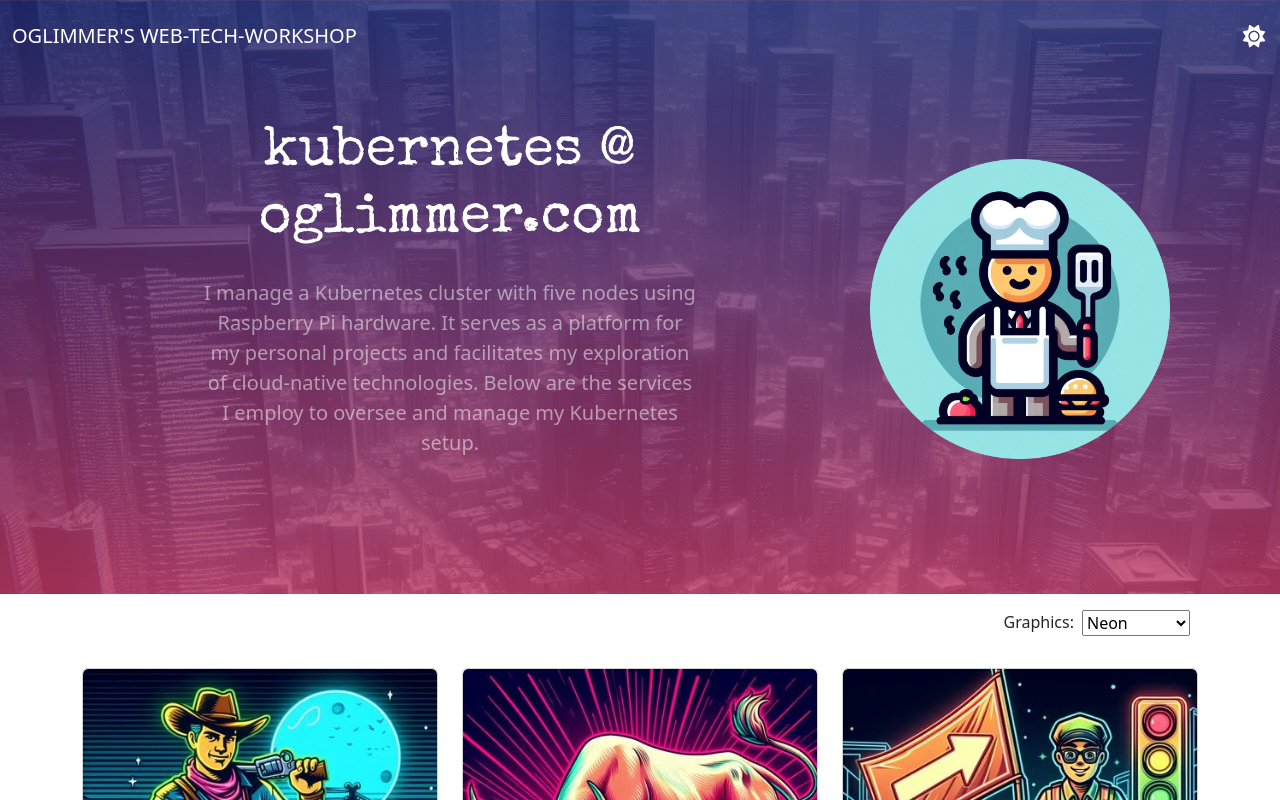
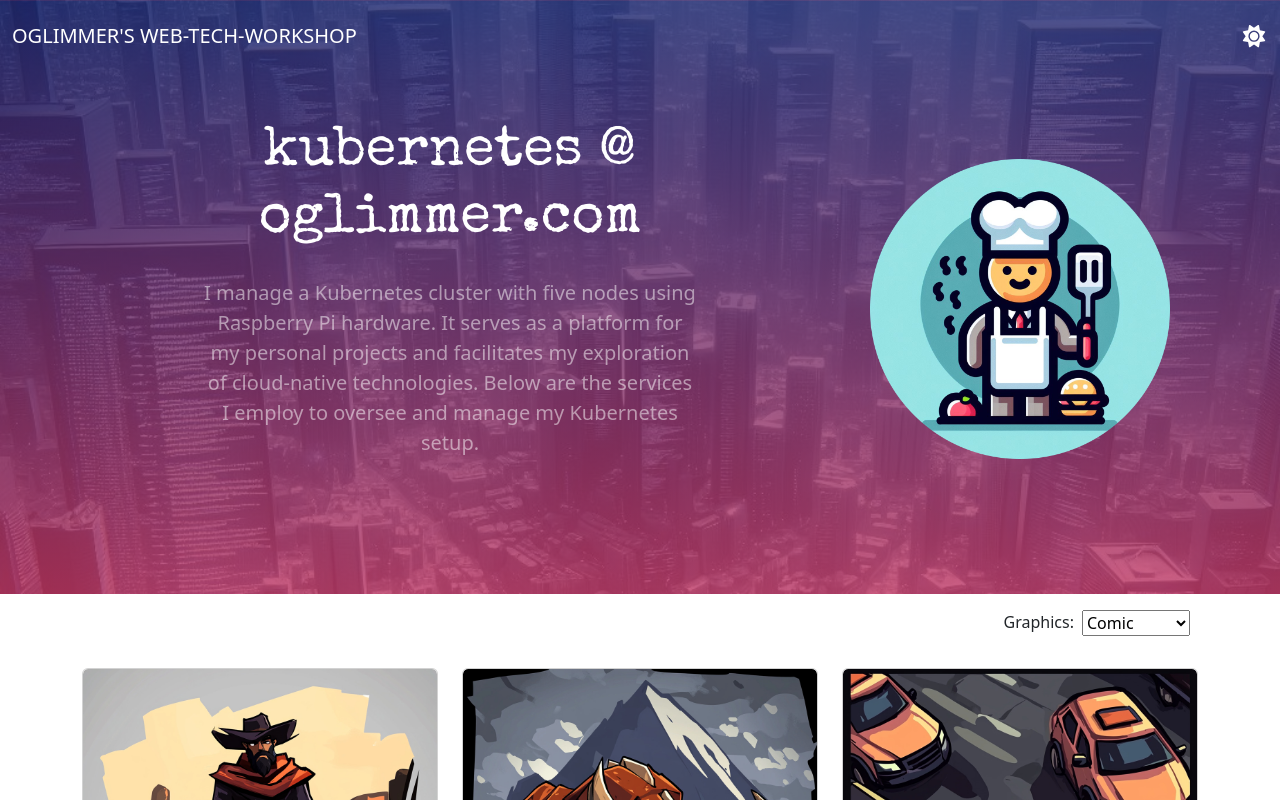
Before and after one commit to oglimmer/homepage-k8s, a Nuxt app: page / in a window 1280 px wide. Shown: the top 800 px of the page. Built offline with nearby package versions, Linux system fonts and the light colour scheme.

Commit message:
Use comic instead of neon as default theme

```diff
--- a/app.vue
+++ b/app.vue
@@ -148,7 +148,7 @@
     return false;
 };
 
-const graphics = ref("neon");
+const graphics = ref("comic");
 </script>
 
 <template>
```
